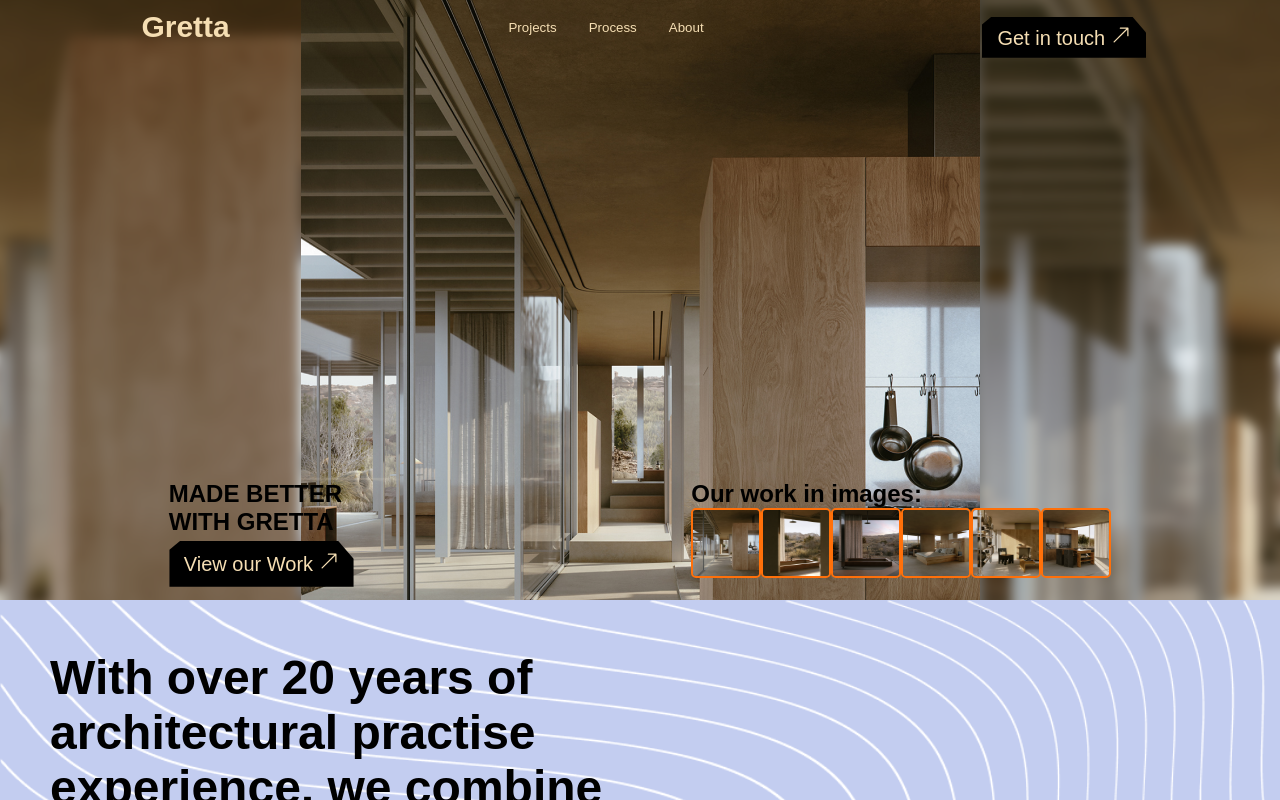
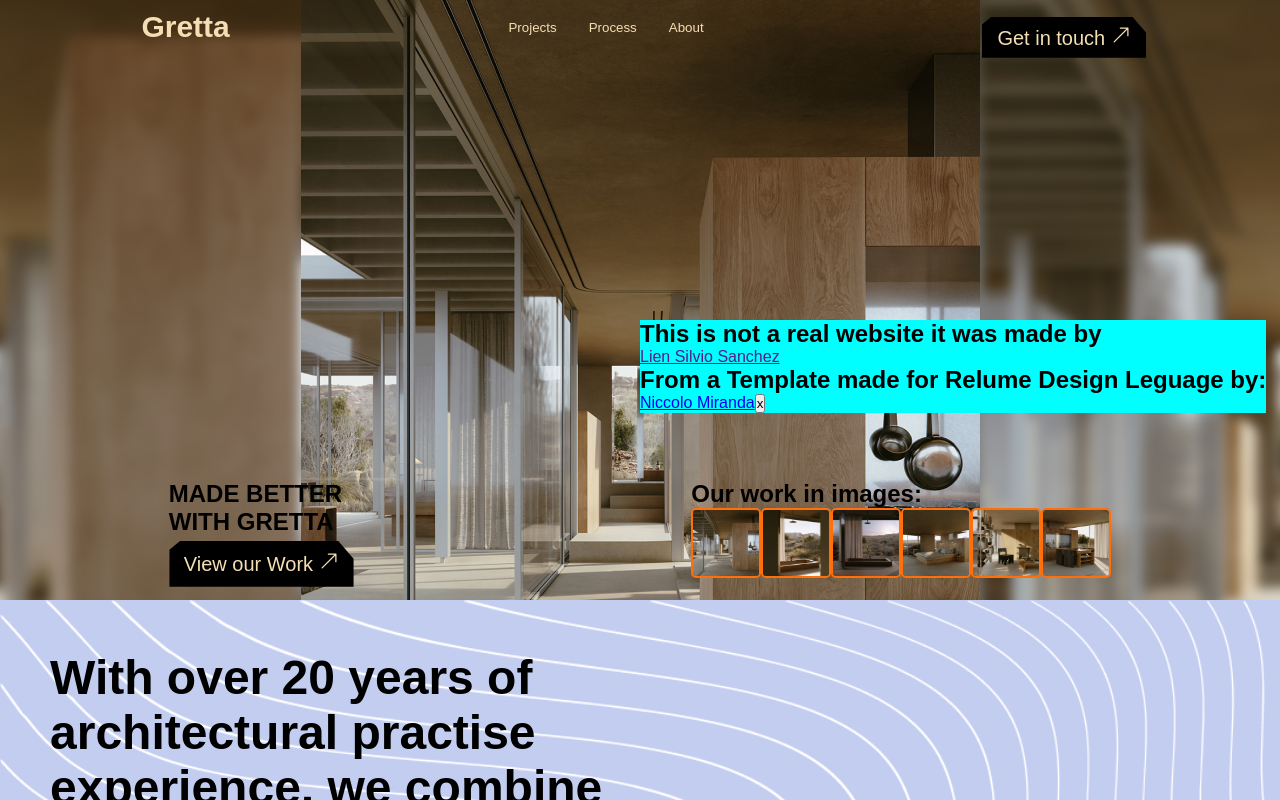
Before and after one commit to liensanchez/greta-architecture, a React (Vite) app: page / in a window 1280 px wide. Both pictures are taken after a click on the button "Get in touch". Shown: the top 800 px of the page. Built offline with nearby package versions, Linux system fonts and the light colour scheme; a web font is replaced by a local one.

Commit message:
created notification for credits

```diff
--- a/package.json
+++ b/package.json
@@ -10,6 +10,7 @@
     "preview": "vite preview"
   },
   "dependencies": {
+    "framer-motion": "^10.12.18",
     "react": "^18.2.0",
     "react-dom": "^18.2.0",
     "react-icons": "^4.10.1"
--- a/src/App.css
+++ b/src/App.css
@@ -2,3 +2,11 @@
   padding: 0;
   margin: 0;
 }
+
+.notification{
+  position: fixed;
+  z-index: 3;
+  top: 40vh;
+  background-color: aqua;
+  left: 50%;
+}
--- a/src/App.jsx
+++ b/src/App.jsx
@@ -6,13 +6,29 @@ import Showcase from './components/Showcase/Showcase'
 import Portfolio from './components/Portfolio/Portfolio'
 import Team from './components/Team/Team'
 import Footer from './components/Footer/Footer'
-
+import React, {useState} from 'react'
 
 function App() {
 
+  const [notifications, setNotifications] = useState(false)
+
+  function credit() {
+    notifications ? setNotifications(false) : setNotifications(true)
+  }
+
+
   return (
     <>
-      <Navbar/>
+      {notifications &&
+        <div className='notification'>
+          <h2>This is not a real website it was made by</h2>
+          <a href="">Lien Silvio Sanchez</a>
+          <h2>From a Template made for Relume Design Leguage by:</h2>
+          <a href="https://www.linkedin.com/in/niccolomiranda/" target='blank'>Niccolo Miranda</a>
+          <button onClick={() => credit()}>x</button>
+        </div>
+        }
+      <Navbar credit={credit}/>
       <Header/>
       <Experience/>
       <Showcase/>
--- a/src/components/Navbar/Navbar.jsx
+++ b/src/components/Navbar/Navbar.jsx
@@ -2,8 +2,9 @@ import React from 'react'
 import './NavBar.css'
 import { BsArrowUpRight } from "react-icons/bs";
 
+function Navbar({credit}) {
 
-function Navbar() {
+
   return (
 
     <div className='menu'>
@@ -15,7 +16,7 @@ function Navbar() {
         <button className="buttonMiddleMenu">About</button>
       </div>
 
-      <button className='buttonCallToAction'>Get in touch <BsArrowUpRight/> </button>
+      <button className='buttonCallToAction' onClick={() => credit()}>Get in touch <BsArrowUpRight/> </button>
     </div>
   )
 }
```
Also changed, not shown: 1 other file (tests, documents, lock files or other folders).
